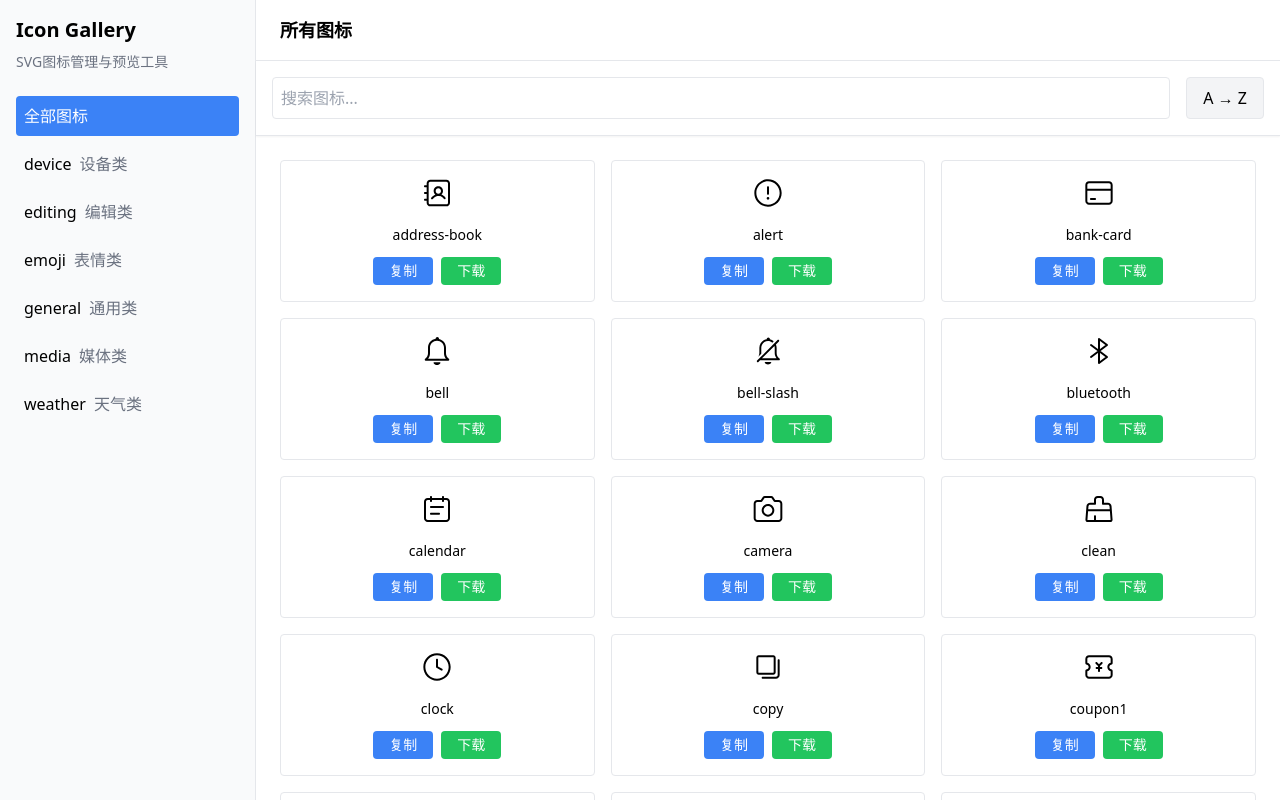
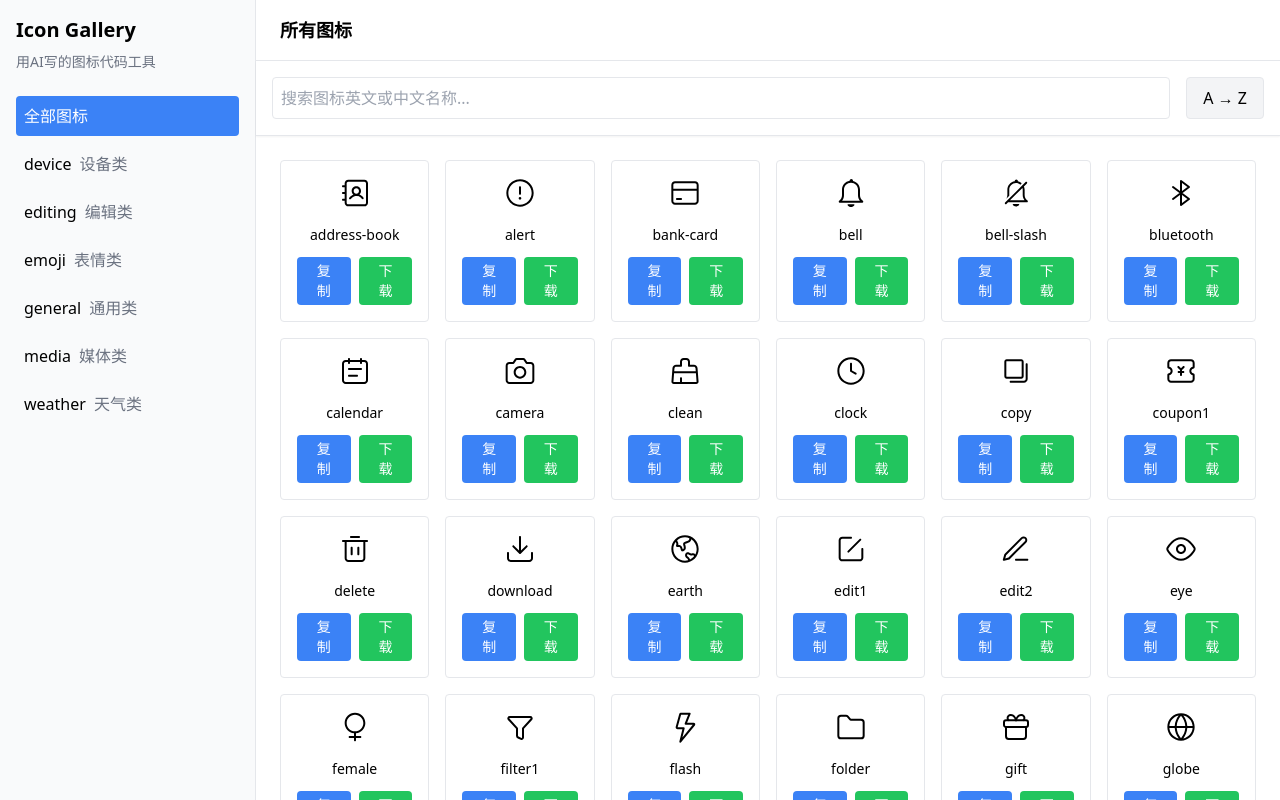
Before and after one commit to qsthhm/icon-gallery, a Next.js app: page / in a window 1280 px wide. Shown: the top 800 px of the page. Built offline with nearby package versions, Linux system fonts and the light colour scheme.

Commit message:
功能封测

```diff
--- a/src/app/layout.js
+++ b/src/app/layout.js
@@ -1,8 +1,19 @@
 import './globals.css'
+
+
+
+export const metadata = {
+  title: 'Icon Gallery',
+  description: '一个简洁易用的 SVG 图标预览工具，支持分类浏览、搜索、复制和下载。',
+}
 
 export default function RootLayout({ children }) {
   return (
-    <html lang="en">
+    <html lang="zh-CN">
+      <head>
+        <meta charSet="utf-8" />
+        <meta name="viewport" content="width=device-width, initial-scale=1" />
+      </head>
       <body>{children}</body>
     </html>
   )
--- a/src/app/page.js
+++ b/src/app/page.js
@@ -193,7 +193,7 @@ export default function Home() {
        <div className="mb-6">
          <h1 className="text-xl font-bold">Icon Gallery</h1>
          <p className="text-sm text-gray-500 mt-2">
-           SVG图标管理与预览工具
+           用AI写的图标代码工具
          </p>
        </div>
        {categories.length === 0 ? (
@@ -251,7 +251,7 @@ export default function Home() {
          <div className="flex gap-4">
            <input
              type="text"
-             placeholder="搜索图标..."
+             placeholder="搜索图标英文或中文名称..."
              className="flex-1 p-2 border rounded"
              value={searchTerm}
              onChange={(e) => setSearchTerm(e.target.value)}
@@ -263,7 +263,7 @@ export default function Home() {
              }`}
              title="切换排序方式"
            >
-             {sortDirection === 'none' && '排序'}
+             {sortDirection === 'none' && '无排序'}
              {sortDirection === 'asc' && 'A → Z'}
              {sortDirection === 'desc' && 'Z → A'}
            </button>
@@ -271,7 +271,7 @@ export default function Home() {
        </div>
 
        {/* 图标网格 */}
-       <div className="p-6 grid grid-cols-1 md:grid-cols-2 lg:grid-cols-3 gap-4">
+       <div className="p-6 grid grid-cols-1 md:grid-cols-4 lg:grid-cols-6 gap-4">
          {sortedAndFilteredIcons.length === 0 ? (
            <div className="col-span-full text-center text-gray-500 py-12">
              {searchTerm ? '没有找到匹配的图标' : '暂无图标'}
```
